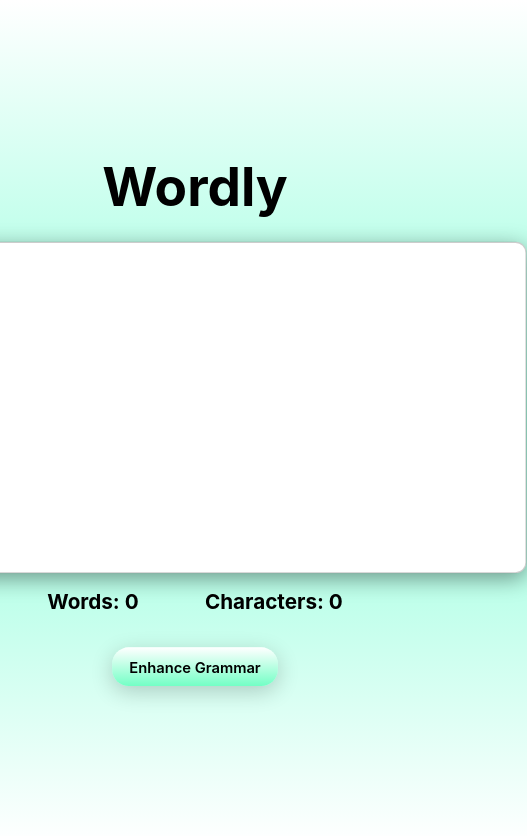
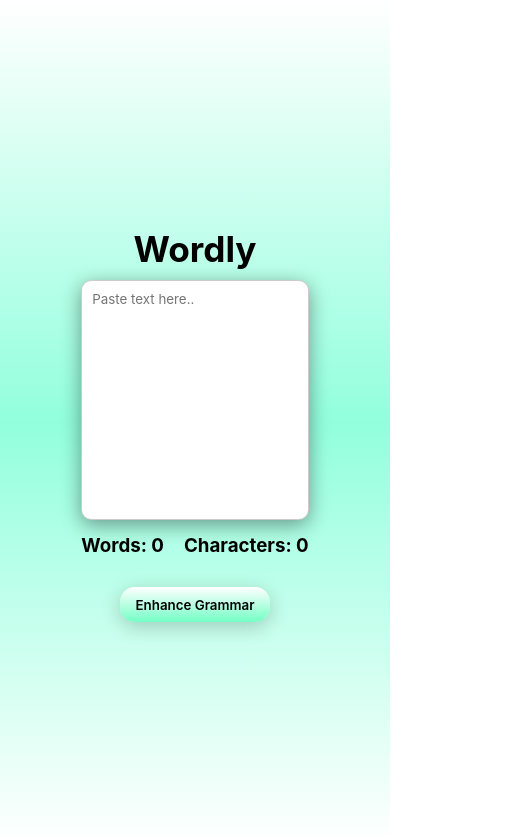
Before and after one commit to abirschool/Wordly, a website: page index.html in a window 390 px wide. Shown: the whole page, 527 px wide, since content can reach past the window. Drawn offline with Linux system fonts and the light colour scheme.

Commit message:
Add files via upload

```diff
--- a/style.css
+++ b/style.css
@@ -50,6 +50,41 @@
     top: 10px;
 }
 
+@media (max-width: 640px){
+    body{
+        min-height: 100vh;
+        height: auto;
+        padding: 16px;
+    }
+
+    .wrapper{
+        width: 100%;
+        max-width: 100%;
+        transform: none;
+    }
+
+    .text-input{
+        width: 100%;
+        max-width: 600px;
+        height: 240px;
+    }
+
+    .title{
+        font-size: 2.2rem;
+        top: -10px;
+    }
+
+    .counters{
+        flex-wrap: wrap;
+        gap: 20px;
+    }
+
+    .enhanceBtn{
+        width: 100%;
+        max-width: 320px;
+    }
+}
+
 .enhanceBtn{
     position: relative;
     top: 40px;
```
